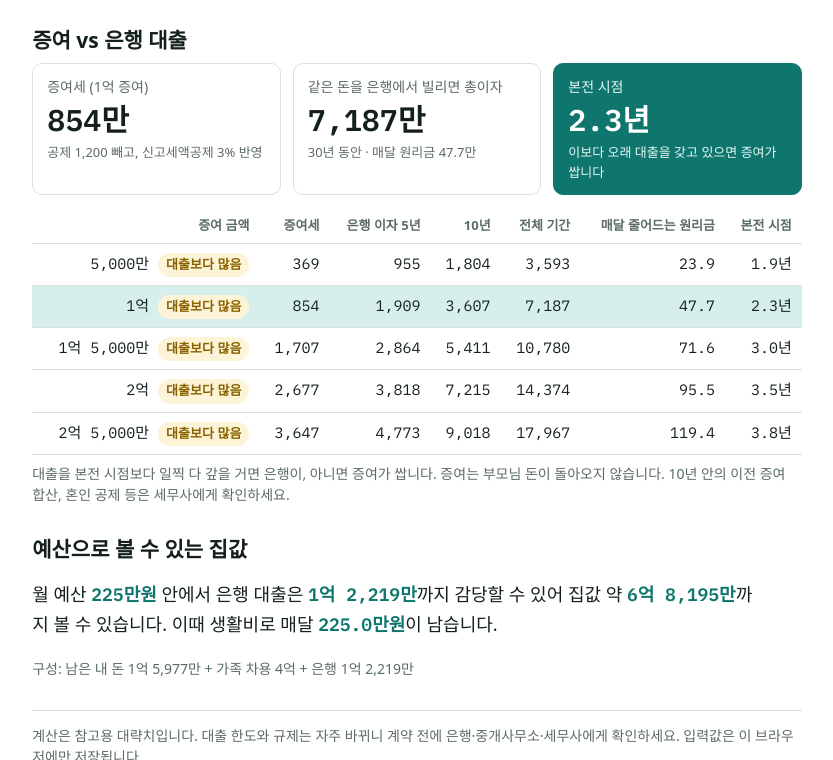
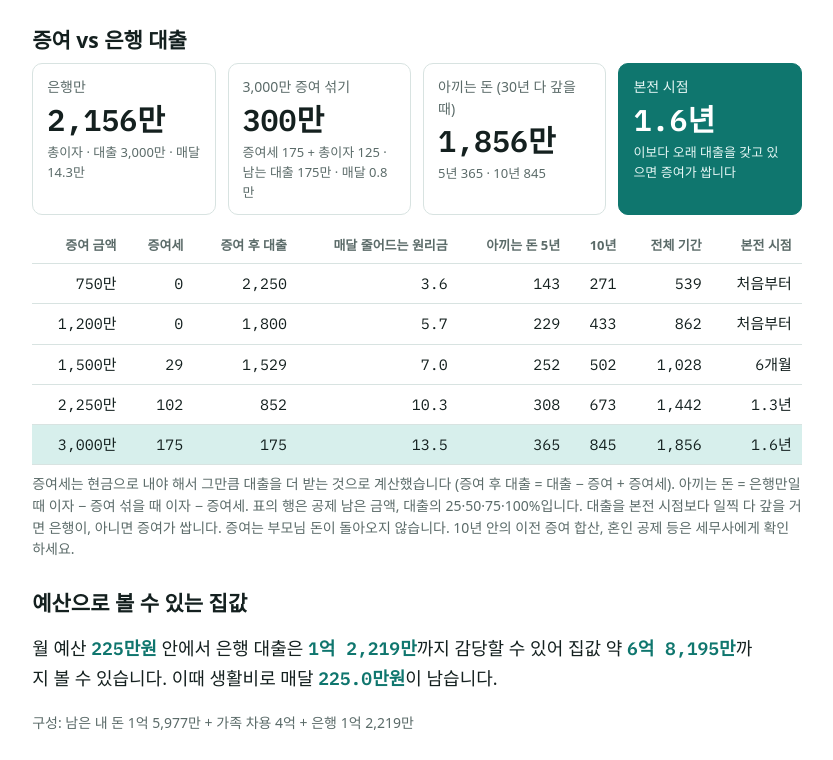
Before and after one commit to da-seul-source/house-plan, a plain HTML site: page index.html in a window 1280 px wide. Shown: the part 2875-3635 px from the top of the page, without its empty margins (427-1260 px from the left). Drawn offline with Linux system fonts and the light colour scheme; a web font is replaced by a local one.

Commit message:
증여 비교가 집값(대출)에 따라 바뀌게, 증여세를 대출에 더해 비교
Co-Authored-By: Claude Opus 5.5 <noreply@anthropic.com>
Claude-Session: https://claude.ai/code/session_017K7MoghAwpWA7SGYHsfjJU

```diff
--- a/index.html
+++ b/index.html
@@ -36,6 +36,7 @@ legend{font-weight:700;color:var(--ac);padding:0;margin-bottom:6px}
 .f{display:grid;grid-template-columns:minmax(0,1fr) 128px;gap:4px 10px;align-items:center;margin:8px 0}
 .f label{font-size:15px}.f small,.hint{grid-column:1/-1;color:var(--mute);font-size:13px;line-height:1.4}
 input[type=number],select{width:100%;font-size:16px;padding:8px 10px;border:1px solid var(--line);border-radius:8px;background:var(--bg);color:var(--ink);text-align:right;min-height:40px}
+input:disabled{opacity:.6}
 select{text-align:left;font-family:inherit}
 input:focus-visible,select:focus-visible,button:focus-visible{outline:2px solid var(--ac);outline-offset:2px}
 .ck{display:flex;gap:8px;align-items:center;margin:6px 0;font-size:15px;min-height:32px}.ck input{width:20px;height:20px;accent-color:var(--ac)}
@@ -130,7 +131,8 @@ nav.top{display:flex;gap:4px;padding:10px max(4vw,16px);border-bottom:1px solid
 </fieldset>
 <fieldset><legend>증여 vs 은행 비교</legend>
 <div class="f"><label for="giftDed">증여 공제 남은 금액</label><input type="number" id="giftDed" step="100"><small>엄마·아빠 합쳐 10년 5천만원</small></div>
-<div class="f"><label for="gift">비교해 볼 증여 금액</label><input type="number" id="gift" step="1000"><small>은행 대출 대신 받는 돈</small></div>
+<label class="ck"><input type="checkbox" id="giftAuto"> 지금 은행 대출만큼 증여받기</label>
+<div class="f"><label for="gift">비교해 볼 증여 금액</label><input type="number" id="gift" step="1000"><small>은행 대출 대신 받는 돈. 위 체크를 켜면 대출 금액을 따라갑니다</small></div>
 <p class="hint">비교만 합니다. 위 대출 계산과 자금조달계획서에는 넣지 않습니다.</p>
 </fieldset>
 <button type="button" id="reset">처음 값으로 되돌리기</button>
@@ -140,7 +142,7 @@ nav.top{display:flex;gap:4px;padding:10px max(4vw,16px);border-bottom:1px solid
 </div>
 
 <script id="calc">
-const DEF={price:58000,first:true,over85:false,jeonse:5000,cash:13000,reserve:500,mom:20000,dad:20000,repay:5,unit:1000,rate:4.0,years:30,ltv:40,cap:60000,tenure:6000,tax:0,lawyer:100,bond:40,move:150,taxpro:30,notary:10,floor:500,appl:0,income:450,target:50,giftDed:1200,gift:10000};
+const DEF={price:58000,first:true,over85:false,jeonse:5000,cash:13000,reserve:500,mom:20000,dad:20000,repay:5,unit:1000,rate:4.0,years:30,ltv:40,cap:60000,tenure:6000,tax:0,lawyer:100,bond:40,move:150,taxpro:30,notary:10,floor:500,appl:0,income:450,target:50,giftDed:1200,giftAuto:true,gift:10000};
 function pmt(P,ratePct,years){const n=Math.round(years*12),r=ratePct/100/12;if(P<=0||n<=0)return 0;return r===0?P/n:P*r/(1-Math.pow(1+r,-n))}
 function pv(M,ratePct,years){const n=Math.round(years*12),r=ratePct/100/12;if(M<=0||n<=0)return 0;return r===0?M*n:M*(1-Math.pow(1+r,-n))/r}
 function cumInt(P,ratePct,years,months){const n=Math.round(years*12),r=ratePct/100/12,m=pmt(P,ratePct,years);let b=P,s=0;for(let i=0;i<Math.min(months,n);i++){const it=b*r;s+=it;b-=m-it}return s}
@@ -171,9 +173,14 @@ function calc(I){
  R.burden12=R.totM-R.sup;R.burden3=R.totM;R.rest12=I.income-R.burden12;R.rest3=I.income-R.burden3;
  R.budget=I.income*I.target/100;R.bankCan=R.budget-R.famM;R.afford=Math.min(Math.max(0,pv(R.bankCan,I.rate,I.years)),I.cap);
  R.view=R.left+fam+R.afford;R.viewRest=I.income-R.famM-pmt(R.afford,I.rate,I.years);
- const g=a=>({amt:a,tax:giftTax(a,I.giftDed),i5:cumInt(a,I.rate,I.years,60),i10:cumInt(a,I.rate,I.years,120),iAll:cumInt(a,I.rate,I.years,1e9),m:pmt(a,I.rate,I.years),be:breakEven(a,I.rate,I.years,giftTax(a,I.giftDed)),over:a>R.loan});
- R.g=g(I.gift);R.gRows=[5000,10000,15000,20000,25000].map(g);
- if(!R.gRows.some(x=>x.amt===I.gift)){R.gRows.push(R.g);R.gRows.sort((a,b)=>a.amt-b.amt)}
+ R.giftAmt=I.giftAuto?Math.max(0,R.loan):I.gift;
+ const L=R.loan,iA=cumInt(L,I.rate,I.years,1e9),mA=pmt(L,I.rate,I.years);R.bankOnly={loan:L,m:mA,iAll:iA};
+ const g=a=>{const tax=giftTax(a,I.giftDed),lb=Math.max(0,L-a+tax),sv=m=>cumInt(L,I.rate,I.years,m)-cumInt(lb,I.rate,I.years,m)-tax,n=Math.round(I.years*12);
+  let be='없음';if(tax<=0)be='처음부터';else for(let i=1;i<=n;i++){if(sv(i)>0){be=i<12?i+'개월':(i/12).toFixed(1)+'년';break}}
+  const iB=cumInt(lb,I.rate,I.years,1e9);return{amt:a,tax,loanB:lb,mB:pmt(lb,I.rate,I.years),mDown:mA-pmt(lb,I.rate,I.years),iB,costB:iB+tax,s5:sv(60),s10:sv(120),sAll:sv(1e9),be,over:a>L+0.5}};
+ R.g=g(R.giftAmt);
+ const am=[I.giftDed,L*.25,L*.5,L*.75,L].map(x=>Math.round(x)).filter(x=>x>0&&L>0.5);
+ R.gRows=[...new Set(am)].map(g);if(R.giftAmt>0&&!R.gRows.some(x=>x.amt===Math.round(R.giftAmt)))R.gRows.push(R.g);R.gRows.sort((a,b)=>a.amt-b.amt);
  R.plan=[['자기자금·금융기관 예금 등','예금·주식 등',R.putC,'잔고증명서, 주식 거래내역서'],['자기자금·부동산 처분대금 등','지금 집 전세보증금',R.putJ,'지금 집 임대차계약서'],['차입금·금융기관 대출','주택담보대출',R.loan,'대출 신청서 또는 승인서'],['차입금·그 밖의 차입금','엄마 무이자 차용',I.mom,'차용증, 엄마 계좌 송금내역'],['차입금·그 밖의 차입금','아빠 무이자 차용',I.dad,'차용증, 아빠 계좌 송금내역']];
  R.planTot=R.plan.reduce((s,x)=>s+x[2],0);R.planDiff=R.planTot-I.price;
  const W=[],won=v=>fmtE(v);
@@ -209,7 +216,7 @@ const row=(cells,cls='')=>`<tr class="${cls}">${cells.map(c=>Array.isArray(c)?`<
 function render(){
  const I=read();save(I);const R=calc(I);
  $('repayDesc').textContent=I.repay>0?`매년 원금의 ${fmtY(I.repay)}% → ${fmtY(100/I.repay)}년에 다 갚음`:'상환하지 않음';
- $('loanAuto').textContent=fmtE(R.loan);
+ $('loanAuto').textContent=fmtE(R.loan);$('gift').disabled=I.giftAuto;if(I.giftAuto)$('gift').value=Math.round(R.loan);
  const inc=Math.max(I.income,1e-9),w=v=>Math.max(0,Math.min(100,v/inc*100)).toFixed(2)+'%',rest=I.income-R.totM;
  const costRows=[
   ['취득세',`매매가 × ${R.acqRate.toFixed(2)}%`,R.acq,'잔금일'],
@@ -304,14 +311,15 @@ ${row(['3년차부터',[fmtM(R.totM)],['0.0'],[fmtM(R.burden3)],[(R.burden3/inc*
 
 <section><h2>증여 vs 은행 대출</h2>
 <div class="cards">
- <div class="card"><div class="l">증여세 (${fmtE(I.gift)} 증여)</div><div class="big">${fmt(R.g.tax)}만</div><div class="s">공제 ${fmt(I.giftDed)} 빼고, 신고세액공제 3% 반영</div></div>
- <div class="card"><div class="l">같은 돈을 은행에서 빌리면 총이자</div><div class="big">${fmt(R.g.iAll)}만</div><div class="s">${y}년 동안 · 매달 원리금 ${fmtM(R.g.m)}만</div></div>
+ <div class="card"><div class="l">은행만</div><div class="big">${fmt(R.bankOnly.iAll)}만</div><div class="s">총이자 · 대출 ${fmtE(R.bankOnly.loan)} · 매달 ${fmtM(R.bankOnly.m)}만</div></div>
+ <div class="card"><div class="l">${fmtE(R.giftAmt)} 증여 섞기</div><div class="big">${fmt(R.g.costB)}만</div><div class="s">증여세 ${fmt(R.g.tax)} + 총이자 ${fmt(R.g.iB)} · 남는 대출 ${fmtE(R.g.loanB)} · 매달 ${fmtM(R.g.mB)}만</div></div>
+ <div class="card"><div class="l">아끼는 돈 (${y}년 다 갚을 때)</div><div class="big">${fmt(R.g.sAll)}만</div><div class="s">5년 ${fmt(R.g.s5)} · 10년 ${fmt(R.g.s10)}</div></div>
  <div class="card hi"><div class="l">본전 시점</div><div class="big">${R.g.be}</div><div class="s">이보다 오래 대출을 갖고 있으면 증여가 쌉니다</div></div>
 </div>
-<div class="scroll" style="margin-top:12px"><table><thead><tr><th class="n">증여 금액</th><th class="n">증여세</th><th class="n">은행 이자 5년</th><th class="n">10년</th><th class="n">전체 기간</th><th class="n">매달 줄어드는 원리금</th><th class="n">본전 시점</th></tr></thead><tbody>
-${R.gRows.map(x=>row([[fmtE(x.amt)+(x.over?' '+B('y','대출보다 많음'):'')],[fmt(x.tax)],[fmt(x.i5)],[fmt(x.i10)],[fmt(x.iAll)],[fmtM(x.m)],[x.be]],x.amt===I.gift?'em':'')).join('')}
-</tbody></table></div>
-<p class="note">대출을 본전 시점보다 일찍 다 갚을 거면 은행이, 아니면 증여가 쌉니다. 증여는 부모님 돈이 돌아오지 않습니다. 10년 안의 이전 증여 합산, 혼인 공제 등은 세무사에게 확인하세요.</p>
+${R.gRows.length?`<div class="scroll" style="margin-top:12px"><table><thead><tr><th class="n">증여 금액</th><th class="n">증여세</th><th class="n">증여 후 대출</th><th class="n">매달 줄어드는 원리금</th><th class="n">아끼는 돈 5년</th><th class="n">10년</th><th class="n">전체 기간</th><th class="n">본전 시점</th></tr></thead><tbody>
+${R.gRows.map(x=>row([[fmtE(x.amt)+(x.over?' '+B('y','대출보다 많음'):'')],[fmt(x.tax)],[fmt(x.loanB)],[fmtM(x.mDown)],[fmt(x.s5)],[fmt(x.s10)],[fmt(x.sAll)],[x.be]],x.amt===Math.round(R.giftAmt)?'em':'')).join('')}
+</tbody></table></div>`:'<p class="note">은행 대출이 없어서 비교할 금액이 없습니다.</p>'}
+<p class="note">증여세는 현금으로 내야 해서 그만큼 대출을 더 받는 것으로 계산했습니다 (증여 후 대출 = 대출 − 증여 + 증여세). 아끼는 돈 = 은행만일 때 이자 − 증여 섞을 때 이자 − 증여세. 표의 행은 공제 남은 금액, 대출의 25·50·75·100%입니다. 대출을 본전 시점보다 일찍 다 갚을 거면 은행이, 아니면 증여가 쌉니다. 증여는 부모님 돈이 돌아오지 않습니다. 10년 안의 이전 증여 합산, 혼인 공제 등은 세무사에게 확인하세요.</p>
 </section>
 
 <section><h2>예산으로 볼 수 있는 집값</h2>
```
